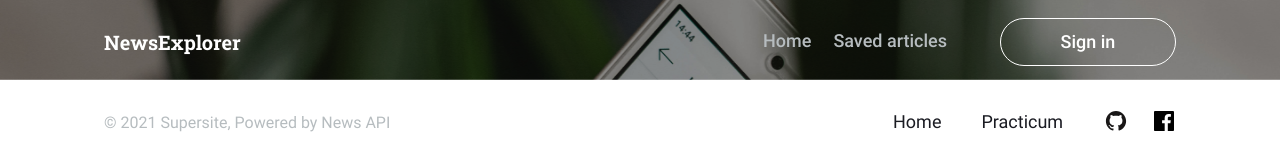
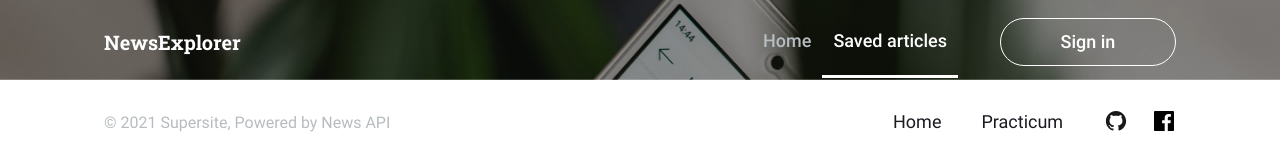
Before and after one commit to Sahar321/news-explorer-frontend, a React (Create React App) app: page /SavedArticles in a window 1280 px wide. Shown: the top 160 px of the page. Built offline with nearby package versions, Linux system fonts and the light colour scheme.

Commit message:
add active class to navlink

```diff
--- a/src/components/Header/Header.jsx
+++ b/src/components/Header/Header.jsx
@@ -7,20 +7,32 @@ import './Header.css';
 /* eslint react/prop-types: 0 */
 /* eslint no-confusing-arrow: 0 */
 /* eslint  implicit-arrow-linebreak : 0 */
-/* className={({ isActive }) => (isActive ? 'header__nav-item' : 'header__nav-item')} */
+/* className={({ isActive }) => (isActive ? 'header__nav-link' : 'header__nav-link')} */
 export default function Header({ OnSignInClick }) {
+  const defaultClass = 'header__nav-link';
+  const activeClass = 'header__nav-link header__nav-link_isActive_true';
   return (
     <header className="header">
       <h1 className="header__title">NewsExplorer</h1>
       <nav className="header__nav">
         <ul className="header__nav-list">
           <li className="header__nav-item">
-            <NavLink to="/" className="header__nav-link">
+            <NavLink
+              to="/"
+              className={({ isActive }) =>
+                isActive ? activeClass : defaultClass
+              }
+            >
               Home
             </NavLink>
           </li>
           <li className="header__nav-item">
-            <NavLink to="/SavedArticles" className="header__nav-link">
+            <NavLink
+              to="/SavedArticles"
+              className={({ isActive }) =>
+                isActive ? activeClass : defaultClass
+              }
+            >
               Saved articles
             </NavLink>
           </li>
```
